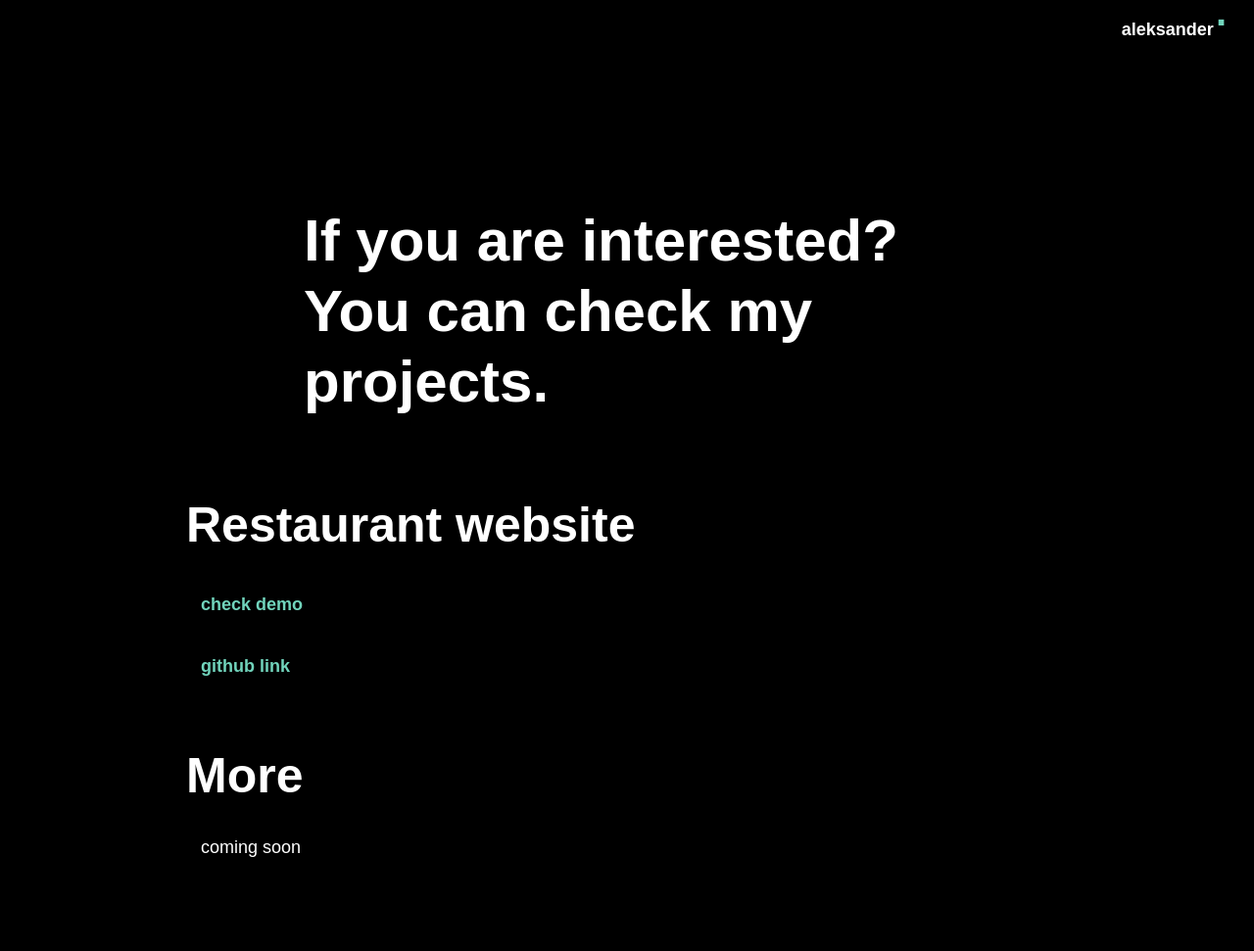
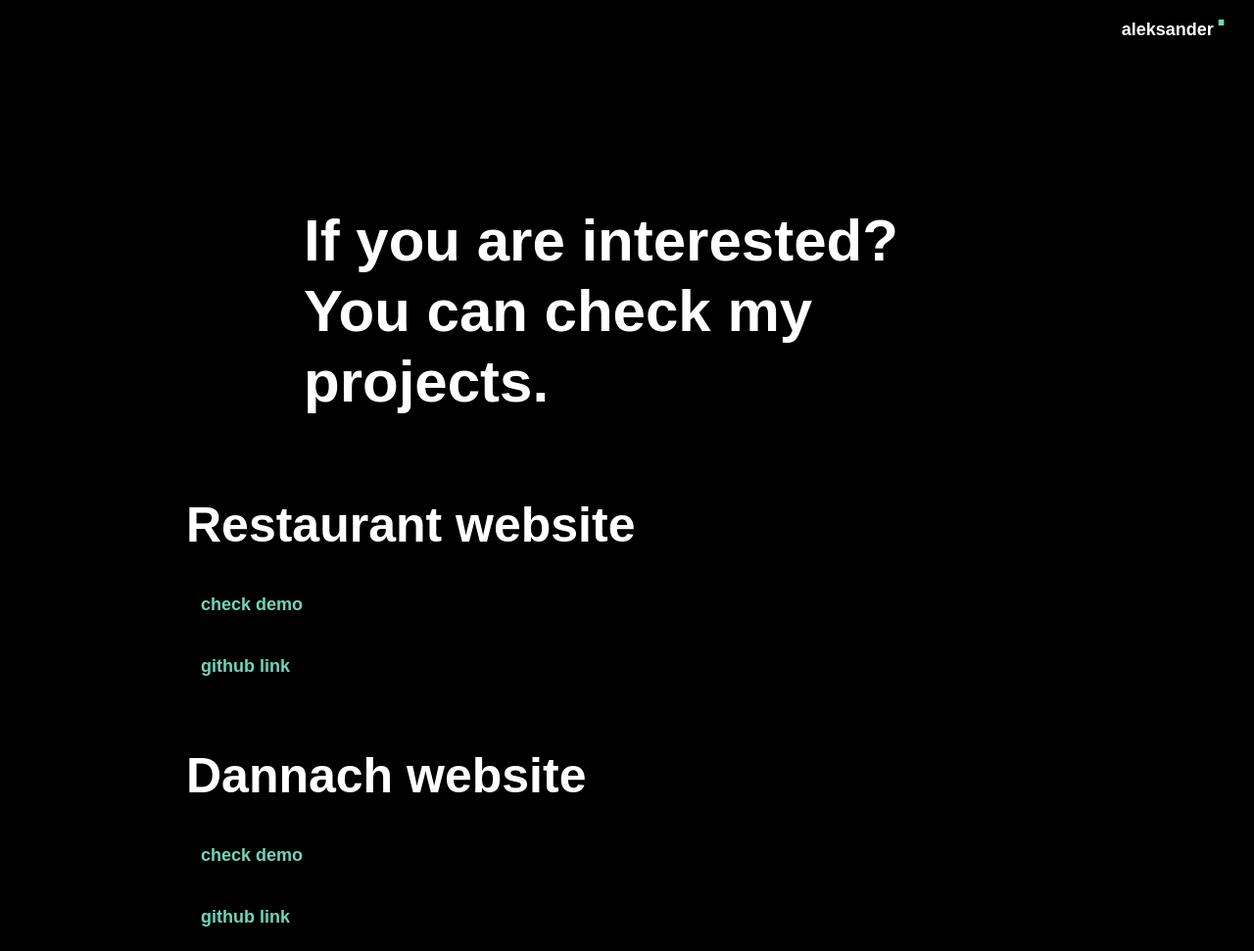
Before and after one commit to aleksandercie/main-portfolio, a Gatsby site: page /work in a window 1280 px wide. Shown: the top 971 px of the page at 98% size. Built offline with nearby package versions, Linux system fonts and the light colour scheme; Gatsby itself is replaced by a stand-in of ours; a web font is replaced by a local one.

Commit message:
Update work.js

```diff
--- a/src/content/work.js
+++ b/src/content/work.js
@@ -15,6 +15,22 @@ export const work = [
       },
     ],
   },
+    {
+    id: 52618,
+    type: 'project',
+    name: 'Dannach website',
+    link: true,
+    links: [
+      {
+        url: 'https://aleksandercie.github.io/Dannach/',
+        name: 'check demo',
+      },
+      {
+        name: 'github link',
+        url: 'https://github.com/aleksandercie/Dannach/tree/main',
+      },
+    ],
+  },
   {
     id: 13213,
     type: 'soon',
```
